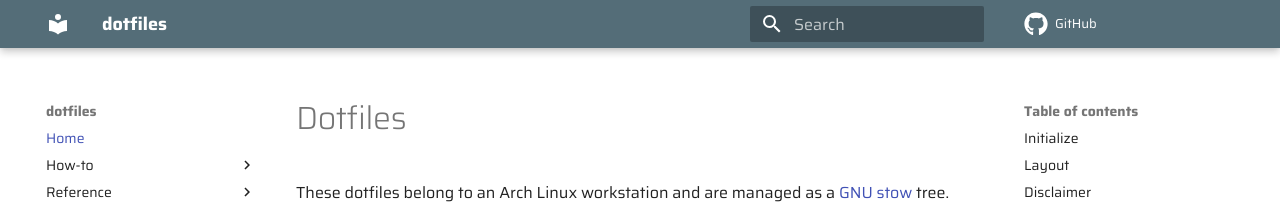
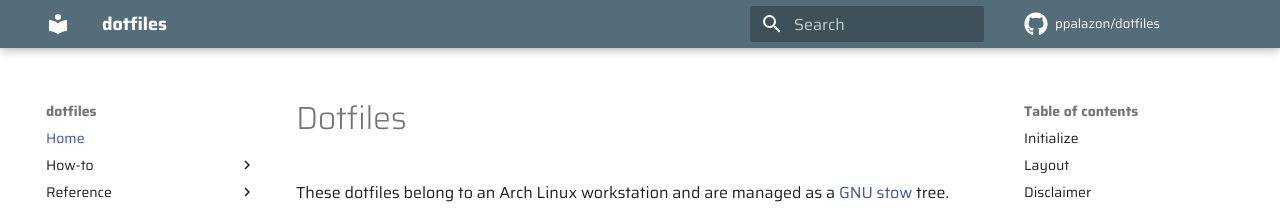
Before and after one commit to ppalazon/dotfiles, an MkDocs documentation site: the page built from docs/index.md, in a window 1280 px wide. Shown: the top 208 px of the page. Built offline with MkDocs 1.6.1 and Material for MkDocs 9.7.7, drawn with Linux system fonts in a browser that asks for light colours; comment, search, counter and statistics services are not loaded.

Commit message:
Add repo_name in mkdocs

```diff
--- a/mkdocs.yml
+++ b/mkdocs.yml
@@ -1,4 +1,5 @@
 site_name: dotfiles
+repo_name: ppalazon/dotfiles
 repo_url: https://github.com/ppalazon/dotfiles
 copyright: Copyright &copy; 2026 Pablo Palazón
 site_url: https://ppalazon.github.io/dotfiles/
```
